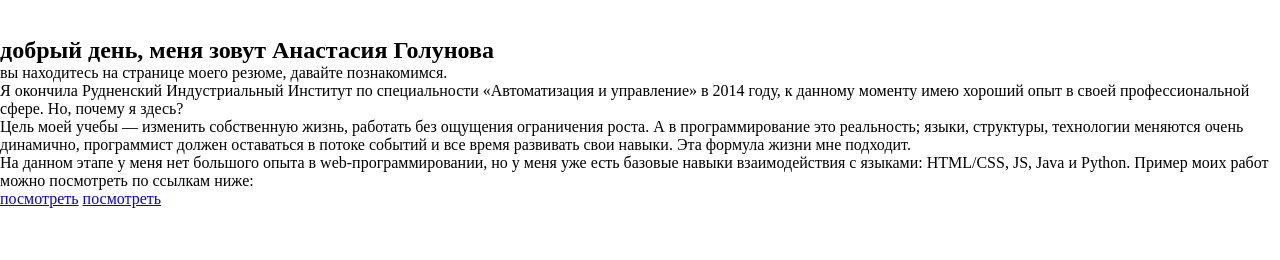
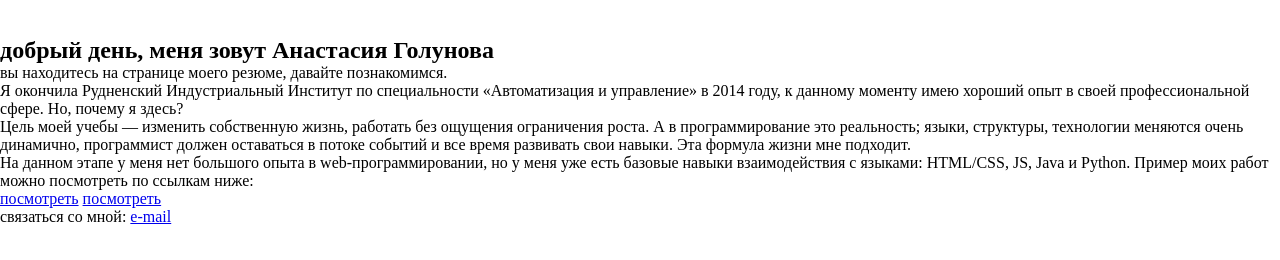
Before and after one commit to AnastasiyaGolunova/rsschool-2019Q1-cv, a plain HTML site: page index.html in a window 1280 px wide. Drawn offline with Linux system fonts and the light colour scheme.

Commit message:
complete index.html

```diff
--- a/index.html
+++ b/index.html
@@ -26,6 +26,13 @@
             <a href="https://github.com/AnastasiyaGolunova/sample">посмотреть</a>
             <a href="https://github.com/AnastasiyaGolunova/AnastasiyaGolunova.github.io">посмотреть</a>
         </body>
+        <footer>
+            <p>
+                связаться со мной:
+                <i class="fa fa-envelope" aria-hidden="true" style="color: #2eb398"></i>
+                <a href="mailto:anastasiya.umka@gmail.com">e-mail</a>
+            </p>
+        </footer>
 
     </body>
 </html>
```
